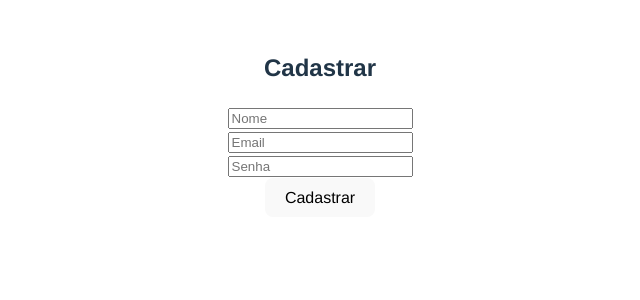
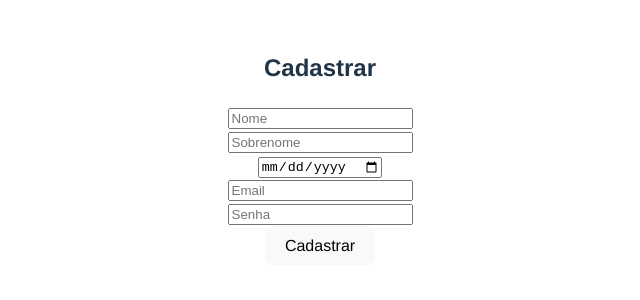
Before and after one commit to Divedevdone/experimento, a React (Vite) app: page /register in a window 1280 px wide. Shown: the top 300 px of the page, without its empty margins (320-960 px from the left). Built offline with nearby package versions, Linux system fonts and the light colour scheme.

Commit message:
adicionei mais campos

```diff
--- a/src/pages/Dashboard.jsx
+++ b/src/pages/Dashboard.jsx
@@ -1,8 +1,8 @@
+// src/pages/Dashboard.jsx
 import { useEffect, useState } from "react";
 import { db } from "../firebase";
 import { collection, getDocs } from "firebase/firestore";
 import '../index.css';
-
 
 export default function Dashboard() {
     const [usuarios, setUsuarios] = useState([]);
@@ -26,8 +26,9 @@ export default function Dashboard() {
             <ul className="user-list">
                 {usuarios.map(user => (
                     <li key={user.id} className="user-card">
-                        <span className="user-name">{user.nome}</span>
-                        <span className="user-email">{user.email}</span>
+                        <span className="user-name">{user.nome} {user.sobrenome}</span><br />
+                        <span className="user-email">{user.email}</span><br />
+                        <span className="user-dob">Nascimento: {user.dataNascimento}</span>
                     </li>
                 ))}
             </ul>
--- a/src/pages/Register.jsx
+++ b/src/pages/Register.jsx
@@ -1,4 +1,3 @@
-// src/pages/Register.jsx
 import { useState } from "react";
 import { auth, db } from "../firebase";
 import { createUserWithEmailAndPassword } from "firebase/auth";
@@ -9,6 +8,8 @@ export default function Register() {
     const [email, setEmail] = useState("");
     const [password, setPassword] = useState("");
     const [name, setName] = useState("");
+    const [sobrenome, setSobrenome] = useState("");
+    const [dataNascimento, setDataNascimento] = useState("");
     const navigate = useNavigate();
 
     const handleRegister = async () => {
@@ -17,6 +18,8 @@ export default function Register() {
             await addDoc(collection(db, "usuarios"), {
                 uid: userCredential.user.uid,
                 nome: name,
+                sobrenome: sobrenome,
+                dataNascimento: dataNascimento,
                 email: email,
             });
             alert("Usuário cadastrado com sucesso!");
@@ -30,6 +33,8 @@ export default function Register() {
         <div style={{ textAlign: "center", marginTop: "50px" }}>
             <h2>Cadastrar</h2>
             <input placeholder="Nome" value={name} onChange={e => setName(e.target.value)} /><br />
+            <input placeholder="Sobrenome" value={sobrenome} onChange={e => setSobrenome(e.target.value)} /><br />
+            <input type="date" value={dataNascimento} onChange={e => setDataNascimento(e.target.value)} /><br />
             <input type="email" placeholder="Email" value={email} onChange={e => setEmail(e.target.value)} /><br />
             <input type="password" placeholder="Senha" value={password} onChange={e => setPassword(e.target.value)} /><br />
             <button onClick={handleRegister}>Cadastrar</button>
```
Also changed, not shown: 1 other file (tests, documents, lock files or other folders).
